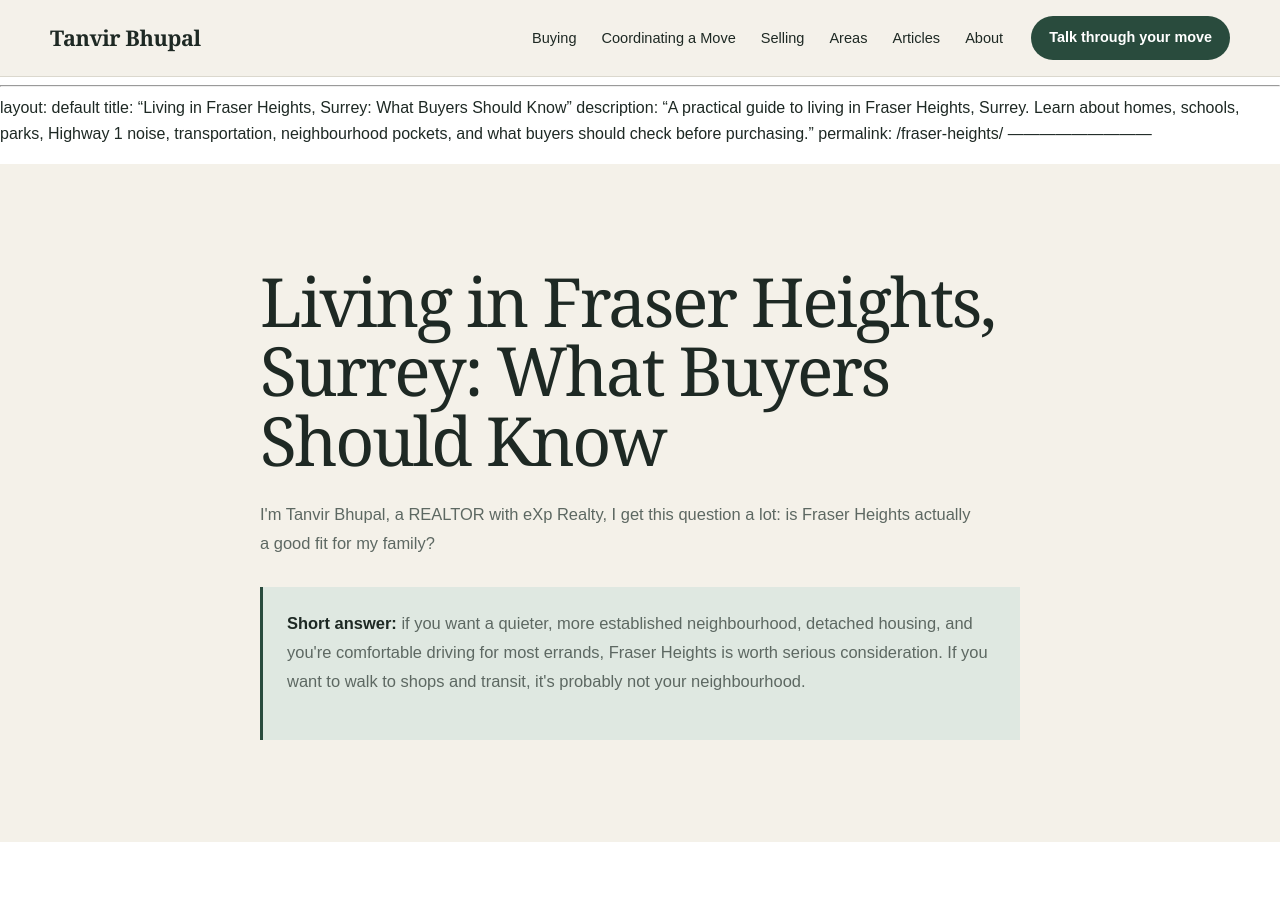
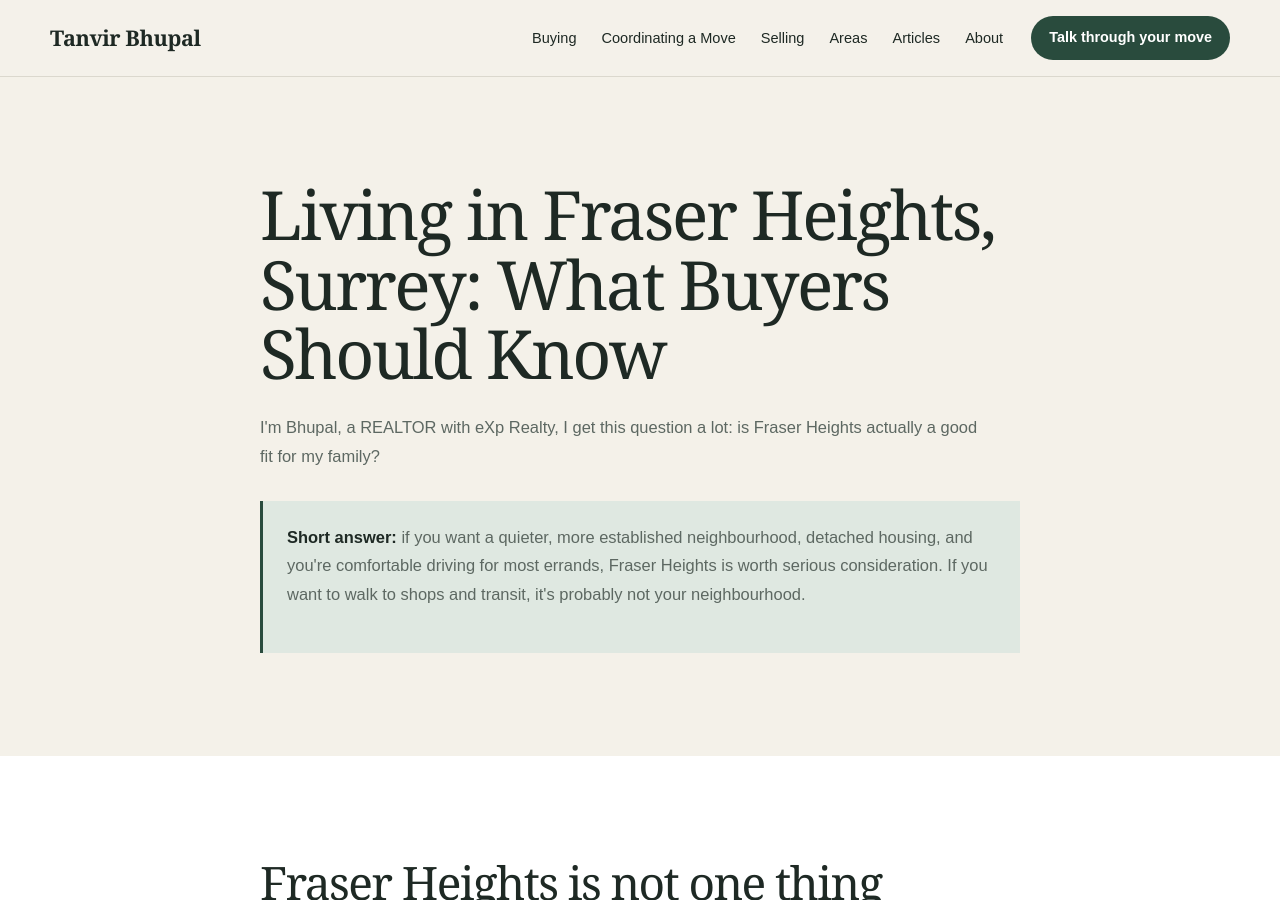
Before and after one commit to gvancouverhomes/tanvirbhupal-website, a Jekyll site: the page built from fraser-heights.md, in a window 1280 px wide and 900 px high. Built offline with Jekyll 4.4.1, drawn with Linux system fonts in a browser that asks for light colours; our own code applies the rules of GitHub Pages for plain Markdown files; some of the changed text lies outside the part shown.

Commit message:
historyical correct

````diff
--- a/fraser-heights.md
+++ b/fraser-heights.md
@@ -1,10 +1,10 @@
 ---
-
 layout: default
 title: "Living in Fraser Heights, Surrey: What Buyers Should Know"
 description: "A practical guide to living in Fraser Heights, Surrey. Learn about homes, schools, parks, Highway 1 noise, transportation, neighbourhood pockets, and what buyers should check before purchasing."
 permalink: /fraser-heights/
----------------------------
+---
+
 
 <article itemscope itemtype="https://schema.org/WebPage">
 
@@ -13,7 +13,7 @@
 <h1 itemprop="name">Living in Fraser Heights, Surrey: What Buyers Should Know</h1>
 
   <div class="page-intro" itemprop="description">
-    <p>I'm Tanvir Bhupal, a REALTOR with eXp Realty, I get this question a lot: is Fraser Heights actually a good fit for my family?</p>
+    <p>I'm  Bhupal, a REALTOR with eXp Realty, I get this question a lot: is Fraser Heights actually a good fit for my family?</p>
   </div>
 
   <div class="key-takeaway">
@@ -124,7 +124,7 @@
   <div class="page-shell page-shell--narrow">
 <h2>Who might be happier elsewhere</h2>
 
-  <p>If you want to walk to most things, be near rapid transit, or want more restaurants and shops close by, look at <a href="{{ '/areas/fleetwood/' | relative_url }}">Fleetwood</a> too. If buying here means stretching your budget just for the neighbourhood name, compare what the same money buys elsewhere. A better house in a different neighbourhood can be the smarter move.</p>
+  <p>If you want to walk to most things, be near rapid transit, or want more restaurants and shops close by, look at <a href="{{ '/fleetwood/' | relative_url }}">Fleetwood</a> too. If buying here means stretching your budget just for the neighbourhood name, compare what the same money buys elsewhere. A better house in a different neighbourhood can be the smarter move.</p>
   </div>
 </section>
 
@@ -140,18 +140,15 @@
       <p>Quieter, established, residential, and generally more car-dependent.</p>
     </div>
 
-```
-<div>
-  <strong><a href="{{ '/areas/fleetwood/' | relative_url }}">Fleetwood</a></strong>
-  <p>More housing variety, shopping and services, with major transit-related change underway.</p>
-</div>
+    <div>
+      <strong><a href="{{ '/fleetwood/' | relative_url }}">Fleetwood</a></strong>
+      <p>More housing variety, shopping and services, with major transit-related change underway.</p>
+    </div>
 
-<div>
-  <strong><a href="{{ '/tynehead/' | relative_url }}">Tynehead</a></strong>
-  <p>More land and privacy in some pockets, with greater variation from property to property.</p>
-</div>
-```
-
+    <div>
+      <strong><a href="{{ '/tynehead/' | relative_url }}">Tynehead</a></strong>
+      <p>More land and privacy in some pockets, with greater variation from property to property.</p>
+    </div>
   </div>
   </div>
 </section>
@@ -178,37 +175,35 @@
 
   <div class="fh-faq">
 
-```
-<div class="fh-faq-item">
-  <h3>Is Fraser Heights a good area for families?</h3>
-  <p>It tends to suit families who want a quieter residential setting, detached housing, and access to schools and parks. Whether it's right for you depends on budget, transportation needs, and how much you value walkability versus a quieter setting.</p>
-</div>
+    <div class="fh-faq-item">
+      <h3>Is Fraser Heights a good area for families?</h3>
+      <p>It tends to suit families who want a quieter residential setting, detached housing, and access to schools and parks. Whether it's right for you depends on budget, transportation needs, and how much you value walkability versus a quieter setting.</p>
+    </div>
 
-<div class="fh-faq-item">
-  <h3>Is Fraser Heights walkable?</h3>
-  <p>It depends on the pocket. Some areas allow a comfortable walk to schools or parks, but most of Fraser Heights suits households comfortable driving for daily needs.</p>
-</div>
+    <div class="fh-faq-item">
+      <h3>Is Fraser Heights walkable?</h3>
+      <p>It depends on the pocket. Some areas allow a comfortable walk to schools or parks, but most of Fraser Heights suits households comfortable driving for daily needs.</p>
+    </div>
 
-<div class="fh-faq-item">
-  <h3>What types of homes are common in Fraser Heights?</h3>
-  <p>Mostly detached homes, a mix of older established properties and newer builds. Age, lot size, and renovation quality vary a lot, so compare properties individually.</p>
-</div>
+    <div class="fh-faq-item">
+      <h3>What types of homes are common in Fraser Heights?</h3>
+      <p>Mostly detached homes, a mix of older established properties and newer builds. Age, lot size, and renovation quality vary a lot, so compare properties individually.</p>
+    </div>
 
-<div class="fh-faq-item">
-  <h3>Does Highway 1 noise affect Fraser Heights?</h3>
-  <p>In some spots, yes. If a property is close to Highway 1, spend time outside the home at more than one time of day before deciding.</p>
-</div>
+    <div class="fh-faq-item">
+      <h3>Does Highway 1 noise affect Fraser Heights?</h3>
+      <p>In some spots, yes. If a property is close to Highway 1, spend time outside the home at more than one time of day before deciding.</p>
+    </div>
 
-<div class="fh-faq-item">
-  <h3>Is Fraser Heights better than Fleetwood for families?</h3>
-  <p>Neither is automatically better. Fraser Heights suits a quieter, car-oriented lifestyle. Fleetwood suits buyers who want more shopping, services, and future transit access. It depends on how your family wants to live.</p>
-</div>
+    <div class="fh-faq-item">
+      <h3>Is Fraser Heights better than Fleetwood for families?</h3>
+      <p>Neither is automatically better. Fraser Heights suits a quieter, car-oriented lifestyle. Fleetwood suits buyers who want more shopping, services, and future transit access. It depends on how your family wants to live.</p>
+    </div>
 
-<div class="fh-faq-item">
-  <h3>What should I check before buying in Fraser Heights?</h3>
-  <p>The exact street and pocket, road noise, the home's age and condition, renovation quality, school catchments, daily transportation needs, and any nearby development activity. The neighbourhood name matters, but the property still has to work on its own.</p>
-</div>
-```
+    <div class="fh-faq-item">
+      <h3>What should I check before buying in Fraser Heights?</h3>
+      <p>The exact street and pocket, road noise, the home's age and condition, renovation quality, school catchments, daily transportation needs, and any nearby development activity. The neighbourhood name matters, but the property still has to work on its own.</p>
+    </div>
 
   </div>
   </div>
@@ -218,10 +213,10 @@
   <div class="page-shell page-shell--narrow">
 <h2>Keep exploring Surrey neighbourhoods</h2>
   <ul>
-    <li><a href="{{ '/areas/fleetwood/' | relative_url }}">Living in Fleetwood, Surrey</a></li>
+    <li><a href="{{ '/fleetwood/' | relative_url }}">Living in Fleetwood, Surrey</a></li>
     <li><a href="{{ '/tynehead/' | relative_url }}">Living in Tynehead, Surrey</a></li>
     <li><a href="{{ '/buying/' | relative_url }}">How I help buyers make a clearer home decision</a></li>
-    <li><a href="{{ '/about/' | relative_url }}">About Tanvir</a></li>
+    <li><a href="{{ '/about/' | relative_url }}">About  Bhupal</a></li>
   </ul>
   </div>
 </section>
@@ -257,7 +252,7 @@
       "inLanguage": "en-CA",
       "dateModified": "2026-08-07",
       "author": {
-        "@id": "{{ '/' | absolute_url }}#tanvir-bhupal"
+        "@id": "{{ '/' | absolute_url }}#-bhupal"
       },
       "about": [
         {
@@ -280,8 +275,8 @@
     },
     {
       "@type": "Person",
-      "@id": "{{ '/' | absolute_url }}#tanvir-bhupal",
-      "name": "Tanvir Bhupal",
+      "@id": "{{ '/' | absolute_url }}#-bhupal",
+      "name": " Bhupal",
       "jobTitle": "REALTOR",
       "telephone": "+1-604-897-7826",
       "worksFor": {
````
